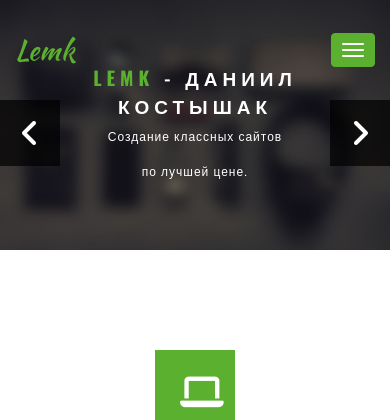
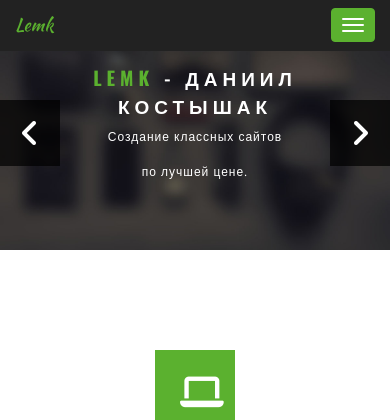
Before and after one commit to Daniil-Kost/lemk.site, a Django app: page / in a window 390 px wide. Shown: the top 420 px of the page. Run offline with Django 3.2, Linux system fonts and the light colour scheme; some libraries are stand-ins or nearby versions.

Commit message:
Production version 1.2.4. Edit Responsive and style.css. Release №1

```diff
--- a/lemk/static/css/style.css
+++ b/lemk/static/css/style.css
@@ -143,7 +143,7 @@
 }
 
 
-@media(max-width:768px) {
+@media(max-width:960px) {
 .navbar-default .nav li a {
     text-transform: uppercase;
     font-family: Montserrat,"Helvetica Neue",Helvetica,Arial,sans-serif;
@@ -156,7 +156,7 @@
 
 
 @media only screen
-and (min-width : 770px)
+and (min-width : 970px)
 and (max-width : 1024px) {
 
 	.navbar-default .nav li a {
@@ -170,7 +170,9 @@
 }
 
 
-@media(max-width: 1024px)  {
+@media only screen
+and (min-width : 767px)
+and (max-width : 1024px) {
     .navbar-default {
         padding: 25px 0;
         border: 0;
@@ -779,7 +781,7 @@
 	}
 
     #main-slide .item .slider-content{
-		display: none;
+		display: block;
 	}
 
     #main-slide .item {
```
